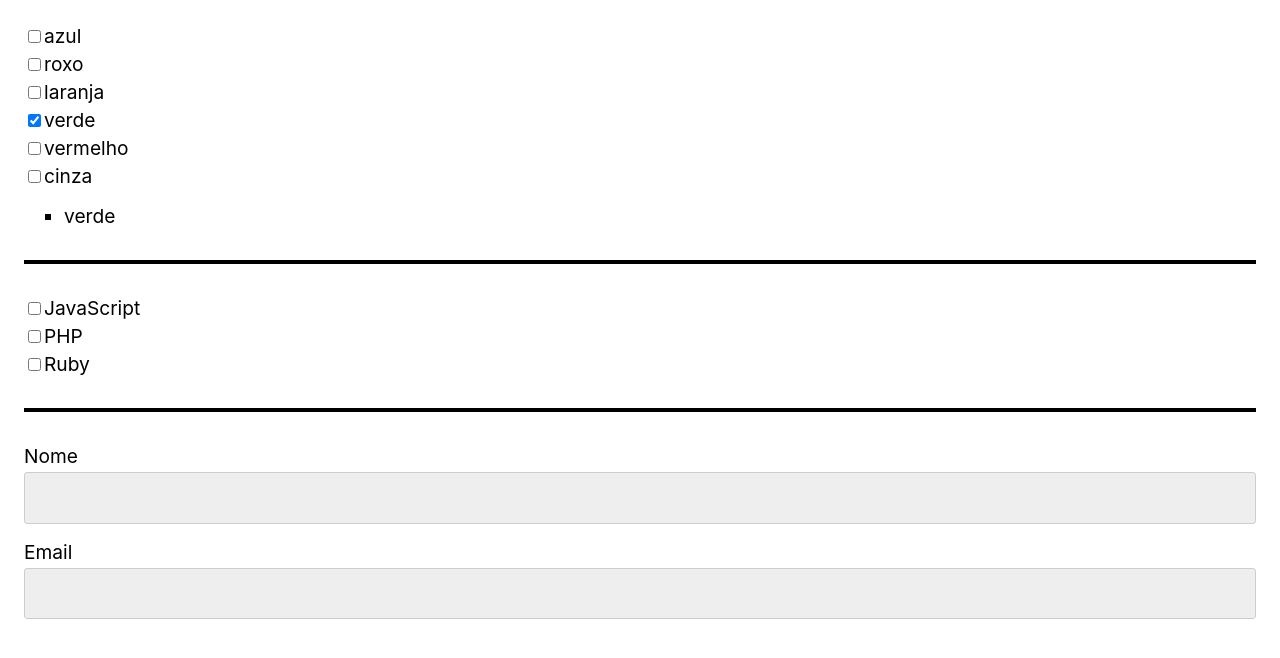
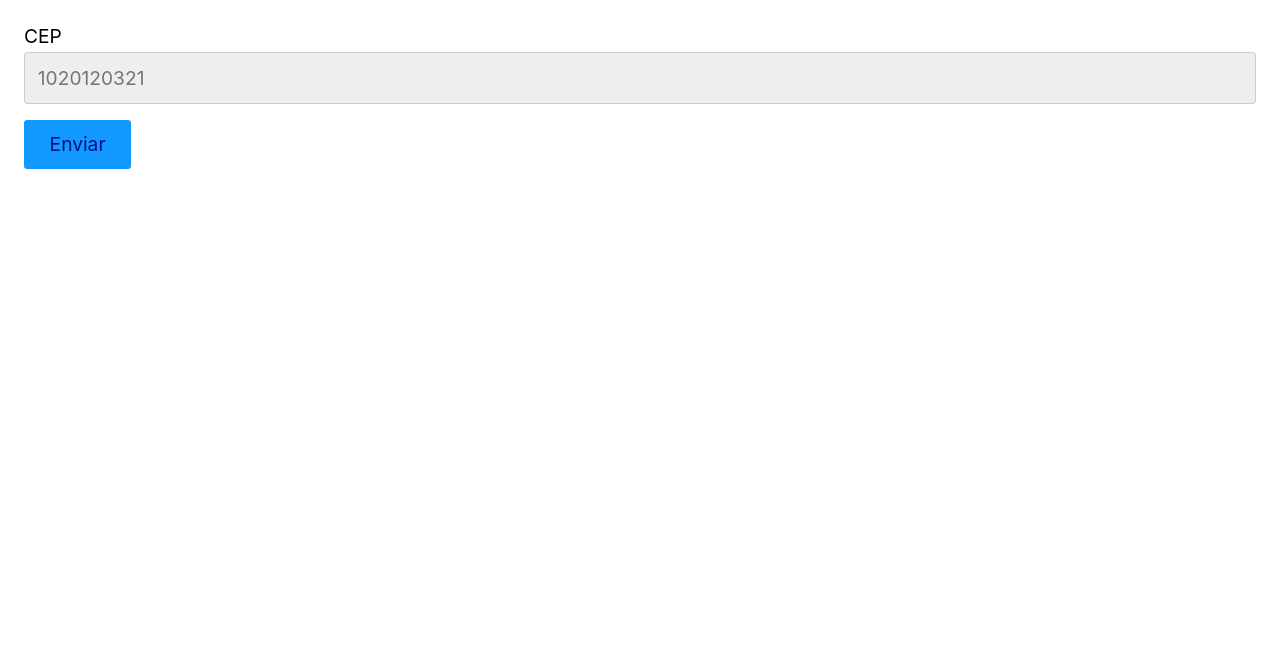
Before and after one commit to Emilio133752/projectInit, a React (Vite) app: page / in a window 1280 px wide. Shown: the top 658 px of the page. Built offline with nearby package versions, Linux system fonts and the light colour scheme.

Commit message:
validate cep com Ragex

```diff
--- a/src/App.jsx
+++ b/src/App.jsx
@@ -23,20 +23,56 @@
 import Checkbox from "./Form/Checkbox.jsx"
 
 const App = () => {
-  const [nome, setNome] = React.useState('');
-  const [email, setEmail] = React.useState('');
-  const [linaguagens, setLinguagens] = React.useState([]);
+
+  const [cep, setCep] = React.useState('');
+  const [error, setError] = React.useState(null);
+
+  function validateCep(value) {
+    if (value.length === 0) {
+      setError('Preencha um valor');
+      return false;
+    } else if (!/^\d{5}-?\d{3}$/.test(value)) {
+      setError('Preencha um cep válido');
+      return false;
+    } else {
+      setError(null);
+      return true;
+    }
+  }
+
+  function handleBlur({ target }) {
+    validateCep(target.value);
+  }
+
+  function handleChange({ target }) {
+    if (error) validateCep(target.value);
+    setCep(target.value);
+
+  }
+
+  function handleSubmit( event){
+    event.preventDefault()
+    if(validateCep(cep))
+    console.log('envia')
+    else
+    console.log('nao envia')
+  }
+
+
   return(
-    <React.StrictMode>
-      <Select />
-      <hr/>
-      <form>
-        <Checkbox value={linaguagens} setValue={setLinguagens} options={['JavaScript', 'PHP', 'Ruby']} />
-        <hr/>
-        <Input style={{color: 'green'}} id='nome' label='Nome' value={nome} setValue={setNome} />
-        <Input style={{color: 'orange'}} id='email' label='Email'value={email} setValue={setEmail} />
-      </form>
-    </React.StrictMode>
+    <form onSubmit={handleSubmit}>
+      <Input
+        label="CEP"
+        id="cep"
+        type="text"
+        value={cep}
+        onChange={handleChange}
+        onBlur={handleBlur}
+        placeholder='1020120321'
+      />
+      {error && <p>{error}</p>}
+      <button>Enviar</button>
+    </form>
   )
 }
 
--- a/src/Form/Input.jsx
+++ b/src/Form/Input.jsx
@@ -1,16 +1,16 @@
 import React from 'react'
+import Props from '../Props'
 
-const Input = ({label, id, value, setValue, style}) => {
+const Input = ({ label, id, onChange, ...props} ) => {
   return (
     <>
       <label htmlFor={id}>{label}</label>
       <input
-      type="text"
-      style={style}
-      id={id}
-      name={id}
-      value={value}
-      onChange={({target}) => setValue(target.value)} />
+        id={id}
+        name={id}
+        onChange={onChange}
+        {...props}
+      />
     </>
   )
 }
```
Also changed, not shown: src/Form/Checkbox.jsx (+6 -4 lines), src/Form/Label.jsx (added).
